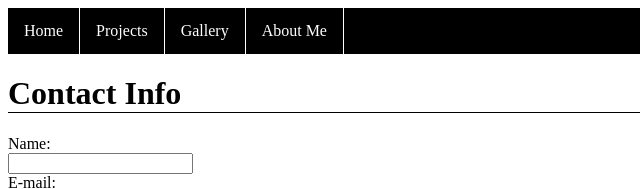
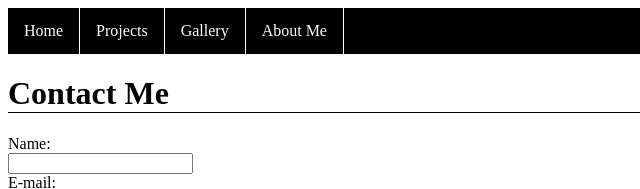
Before and after one commit to jharris37907/Portfolio, a plain HTML site: page contact.html in a window 1280 px wide. Shown: the top 189 px of the page, 0-640 px from the left. Drawn offline with nearby package versions, Linux system fonts and the light colour scheme.

Commit message:
Minor Text Change

```diff
--- a/contact.html
+++ b/contact.html
@@ -11,7 +11,7 @@
             <li class="active" id="contacts"><a href="contact.html">Contact</a></li>
         </ul>
 <!------------------------------------------------------------------------------------------------>
-        <h1 class="strtheader">Contact Info</h1>
+        <h1 class="strtheader">Contact Me</h1>
         <div class="Contact Info">
             <form action="mailto:jharris37907@gmail.com" method="post" enctype="text/plain">
                 Name:<br>
```
